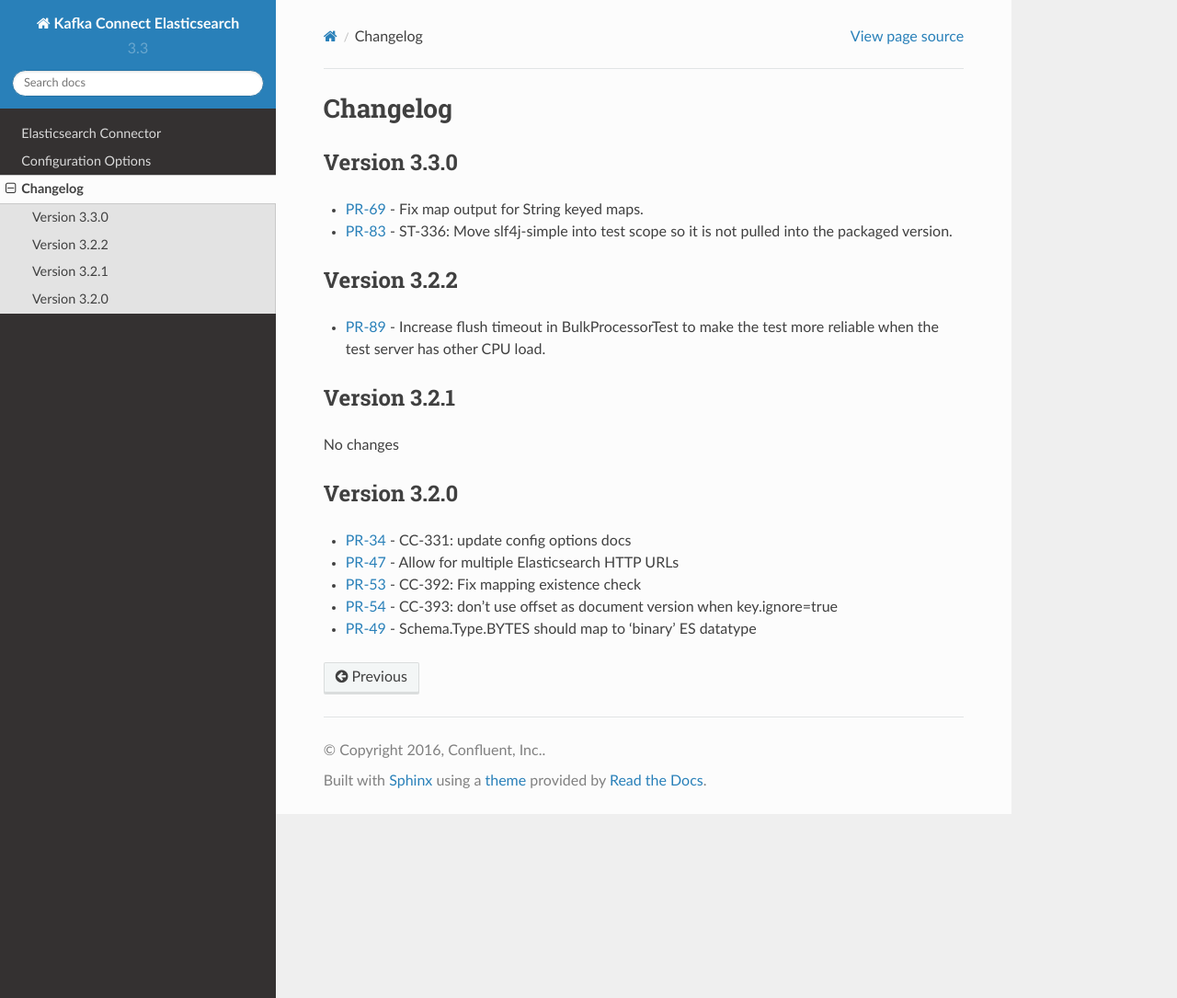
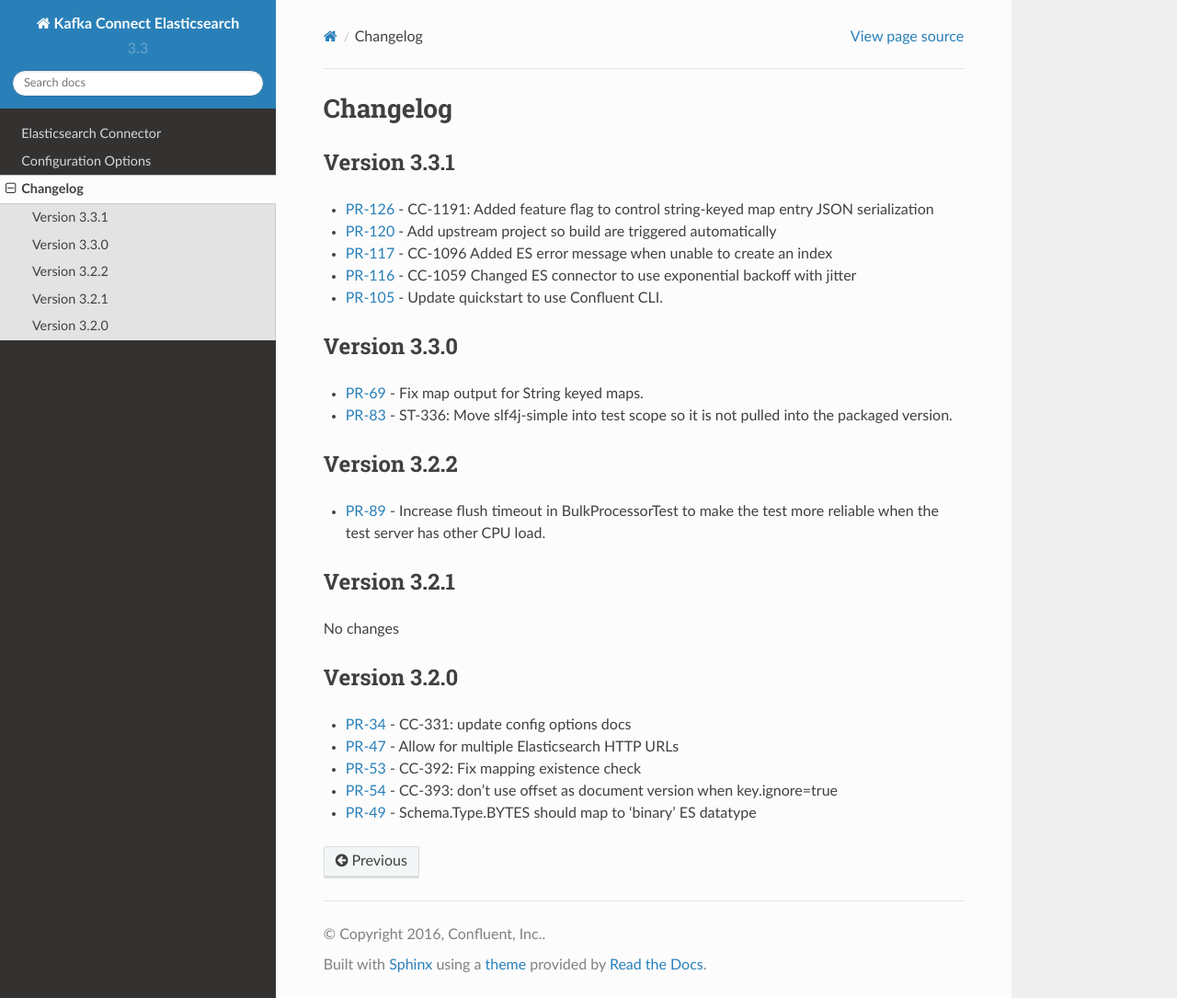
Before and after one commit to confluentinc/kafka-connect-elasticsearch, a Sphinx documentation site: the page built from docs/changelog.rst, in a window 1280 px wide and 1085 px high. Shown: the whole window at 92% size. Built offline with Sphinx 7.4.7 and the Read the Docs theme 2.0.0, drawn with Linux system fonts in a browser that asks for light colours.

Commit message:
CC-1247: 3.3.1 release notes

```diff
--- a/docs/changelog.rst
+++ b/docs/changelog.rst
@@ -2,6 +2,15 @@
 
 Changelog
 =========
+
+Version 3.3.1
+-------------
+
+* `PR-126 <https://github.com/confluentinc/kafka-connect-elasticsearch/pull/126>`_ - CC-1191: Added feature flag to control string-keyed map entry JSON serialization
+* `PR-120 <https://github.com/confluentinc/kafka-connect-elasticsearch/pull/120>`_ - Add upstream project so build are triggered automatically
+* `PR-117 <https://github.com/confluentinc/kafka-connect-elasticsearch/pull/117>`_ - CC-1096 Added ES error message when unable to create an index
+* `PR-116 <https://github.com/confluentinc/kafka-connect-elasticsearch/pull/116>`_ - CC-1059 Changed ES connector to use exponential backoff with jitter
+* `PR-105 <https://github.com/confluentinc/kafka-connect-elasticsearch/pull/105>`_ - Update quickstart to use Confluent CLI.
 
 Version 3.3.0
 -------------
```
